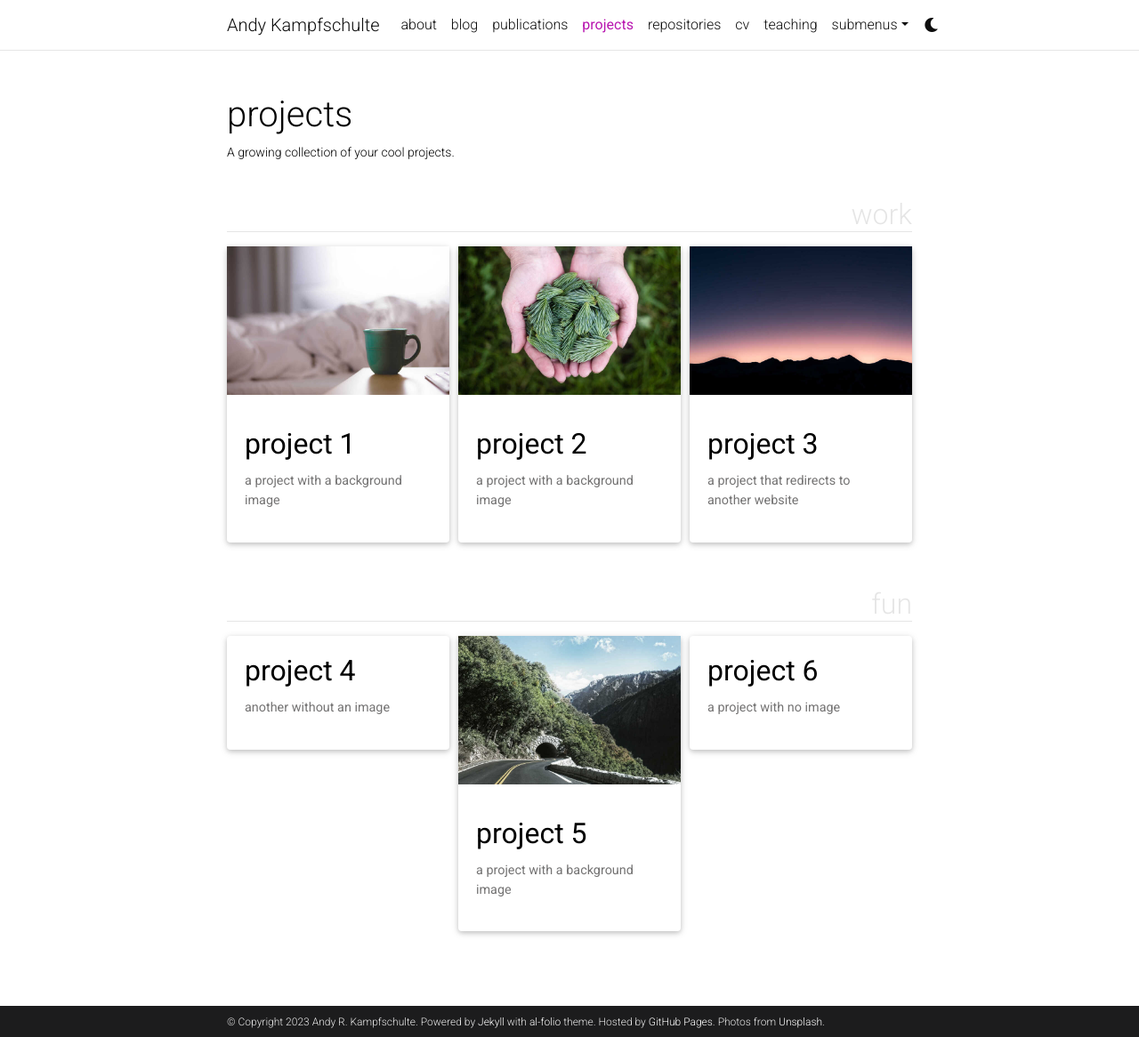
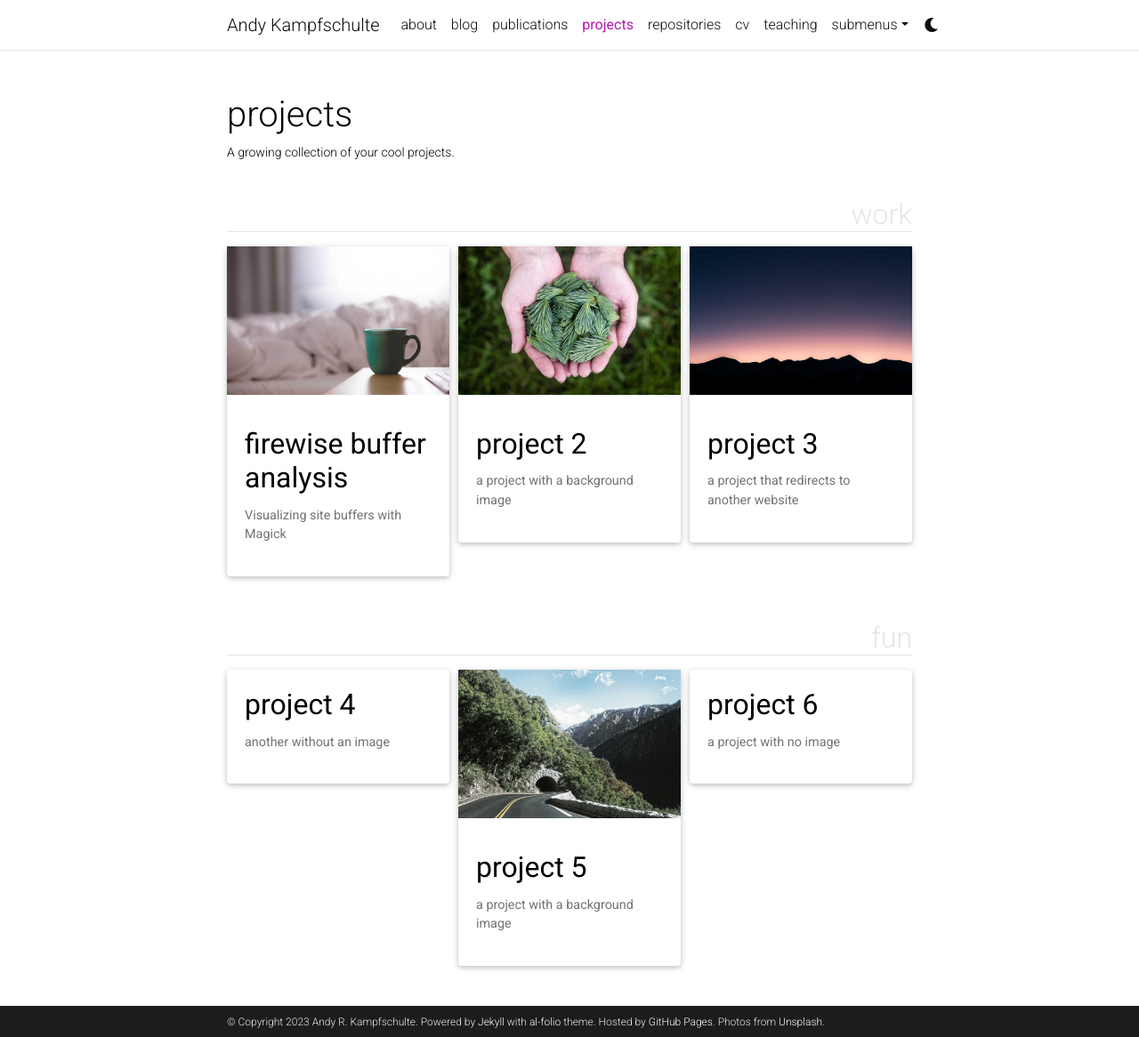
Before and after one commit to kampfsca/kampfsca.github.io, a Jekyll site: the page built from _pages/projects.md, in a window 1280 px wide and 1166 px high. Shown: the whole window at 89% size. Built offline with Jekyll 4.4.1, drawn with Linux system fonts in a browser that asks for light colours; full-size pictures stand in for the smaller copies a plugin makes; comment, search, counter and statistics services are not loaded; a style sheet for code colours, icons or effects is not loaded; some of the changed lines change nothing that is shown.

Commit message:
Project update

````diff
--- a/_projects/1_project.md
+++ b/_projects/1_project.md
@@ -1,80 +1,142 @@
 ---
 layout: page
-title: project 1
-description: a project with a background image
+title: Firewise Buffer Analysis
+description: Visualizing site buffers with Magick
 img: assets/img/12.jpg
 importance: 1
 category: work
 ---
 
-Every project has a beautiful feature showcase page.
-It's easy to include images in a flexible 3-column grid format.
-Make your photos 1/3, 2/3, or full width.
+**The Problem:** I've got a list of lat-long coordinates for [Firewise](https://www.nfpa.org/Public-Education/Fire-causes-and-risks/Wildfire/Firewise-USA) sites across California, and I want to understand, ata rudimentary level, where these sites fall in the grand scheme of Wildfire Hazard.
 
-To give your project a background in the portfolio page, just add the img tag to the front matter like so:
+The sites are spread throughout California, and I have a suspicion there's some regionality trends I might want to delve into later, so I do a some basic K-nearest neighbor clustering to split the sites into four distinct groups: Southern Cali (green), the Bary Area (red), Northern Cali (yellow), and the Sierras (blue).
 
-    ---
-    layout: page
-    title: project
-    description: a project with a background image
-    img: /assets/img/12.jpg
-    ---
 
 <div class="row">
     <div class="col-sm mt-3 mt-md-0">
-        {% include figure.html path="assets/img/1.jpg" title="example image" class="img-fluid rounded z-depth-1" %}
-    </div>
-    <div class="col-sm mt-3 mt-md-0">
-        {% include figure.html path="assets/img/3.jpg" title="example image" class="img-fluid rounded z-depth-1" %}
-    </div>
-    <div class="col-sm mt-3 mt-md-0">
-        {% include figure.html path="assets/img/5.jpg" title="example image" class="img-fluid rounded z-depth-1" %}
+        {% include figure.html path="assets/img/sitemap.png" title="example image" class="img-fluid rounded z-depth-1" %}
     </div>
 </div>
 <div class="caption">
-    Caption photos easily. On the left, a road goes through a tunnel. Middle, leaves artistically fall in a hipster photoshoot. Right, in another hipster photoshoot, a lumberjack grasps a handful of pine needles.
+    Site Map of Firewise Sites (circa 2021)
 </div>
+
+Then, I've got this underlying Fire Hazard Severity Map from CALFIRE.
+
 <div class="row">
     <div class="col-sm mt-3 mt-md-0">
-        {% include figure.html path="assets/img/5.jpg" title="example image" class="img-fluid rounded z-depth-1" %}
+        {% include figure.html path="assets/img/FHSZ.png" title="example image" class="img-fluid rounded z-depth-1" %}
     </div>
 </div>
 <div class="caption">
-    This image can also have a caption. It's like magic.
+    Cal Fire's Fire Hazard Severity Zones
 </div>
 
-You can also put regular text between your rows of images.
-Say you wanted to write a little bit about your project before you posted the rest of the images.
-You describe how you toiled, sweated, *bled* for your project, and then... you reveal its glory in the next row of images.
+
+Rather than pick an arbitrary buffer size, like 5 Km or something subjective and prone to sensitivity issues (*this is the big issue I have with buffer analyses*), I decided to compute a continuous buffer from 1-60 Km to get a sense of how the fire hazard environment changes over distance.
+
+# Computing the Buffers
+
+I understand why computing continuous buffers isn't common, it can get pretty messy. I have 500 site points, and three FHSZ values (Moderate, High, Very High), and I want to calcultae the proportion of area each FHSZ occuppies throughout the continuous buffer (ie %Very High, %High, etc).
+
+I thought this would be a good oportunity for parallel computing - its the same redundant calculation over and over again. So rather than just for-loop it (or apply it), I used the `foreach` package to parallelize a for-loop to calculate the percent area of each risk zone, for each buffer size from 1-60km.
+
+## Registering clusters for parallel computation
 
 
-<div class="row justify-content-sm-center">
-    <div class="col-sm-8 mt-3 mt-md-0">
-        {% include figure.html path="assets/img/6.jpg" title="example image" class="img-fluid rounded z-depth-1" %}
-    </div>
-    <div class="col-sm-4 mt-3 mt-md-0">
-        {% include figure.html path="assets/img/11.jpg" title="example image" class="img-fluid rounded z-depth-1" %}
+{% raw %}
+```r
+library(parallel)
+library(doParallel)
+
+cores <- detectCores()
+cl <- makeCluster(cores[1]-1)
+registerDoParallel(cl)
+```
+{% endraw %}
+
+## The Loop
+
+
+{% raw %}
+```r
+mod <- list()
+high <- list()
+vhigh <- list()
+all <- list()
+cbuff <- foreach(i = 1:50) %dopar% {
+  library(sf)
+  buff        <- st_intersection(st_buffer(sites.sf[,1], i*1000), cali)
+
+  buff.area <- st_area(buff)
+  mod[[i]]    <- st_intersection(risk[2,], buff)
+  mod[[i]]$buff <- i*1000
+  mod[[i]]$area <- as.numeric(st_area(mod[[i]]))
+  mod[[i]] <- st_drop_geometry(mod[[i]])
+
+  high[[i]]    <- st_intersection(risk[1,], buff)
+  high[[i]]$buff <- i*1000
+  high[[i]]$area <- as.numeric(st_area(high[[i]]))
+  high[[i]] <- st_drop_geometry(high[[i]])
+
+  vhigh[[i]]    <- st_intersection(risk[4,], buff)
+  vhigh[[i]]$buff <- i*1000
+  vhigh[[i]]$area <- as.numeric(st_area(vhigh[[i]]))
+  vhigh[[i]] <- st_drop_geometry(vhigh[[i]])
+
+  all[[i]] <- c(mod[i], high[i], vhigh[i])
+  all
+}
+
+stopCluster(cl)
+end <- proc.time()
+
+ttime <- end - st
+```
+{% endraw %}
+
+
+{% raw %}
+```r
+df.mod <- as.data.frame(do.call(rbind, mod))
+df.high <- as.data.frame(do.call(rbind, high))
+df.vhigh <- as.data.frame(do.call(rbind, vhigh))
+
+df <- bind_rows(df.high, df.mod, df.vhigh)
+
+lapply(list(df.mod, df.high, df.vhigh), function(x){rm(x)})
+```
+{% endraw %}
+
+
+{% raw %}
+```r
+library(magick)
+## list file names and read in
+imgs <- list.files("plots/gif", full.names = TRUE)
+img_list <- lapply(imgs, image_read)
+
+## join the images together
+img_joined <- image_join(img_list)
+
+## animate at 2 frames per second
+img_animated <- image_animate(img_joined, fps = 2)
+
+
+## save to disk
+image_write(image = img_animated,
+            path = "plots/cont_buff2.gif")
+
+```
+
+{% endraw %}
+
+
+<div class="row">
+    <div class="col-sm mt-3 mt-md-0">
+        {% include figure.html path="assets/img/cont_buff.gif" title="example image" class="img-fluid rounded z-depth-1" %}
     </div>
 </div>
 <div class="caption">
-    You can also have artistically styled 2/3 + 1/3 images, like these.
+    Gif!!
 </div>
-
-
-The code is simple.
-Just wrap your images with `<div class="col-sm">` and place them inside `<div class="row">` (read more about the <a href="https://getbootstrap.com/docs/4.4/layout/grid/">Bootstrap Grid</a> system).
-To make images responsive, add `img-fluid` class to each; for rounded corners and shadows use `rounded` and `z-depth-1` classes.
-Here's the code for the last row of images above:
-
-{% raw %}
-```html
-<div class="row justify-content-sm-center">
-    <div class="col-sm-8 mt-3 mt-md-0">
-        {% include figure.html path="assets/img/6.jpg" title="example image" class="img-fluid rounded z-depth-1" %}
-    </div>
-    <div class="col-sm-4 mt-3 mt-md-0">
-        {% include figure.html path="assets/img/11.jpg" title="example image" class="img-fluid rounded z-depth-1" %}
-    </div>
-</div>
-```
-{% endraw %}
````
Also changed, not shown: assets/img/sitemap.png (added), 2 other files.
